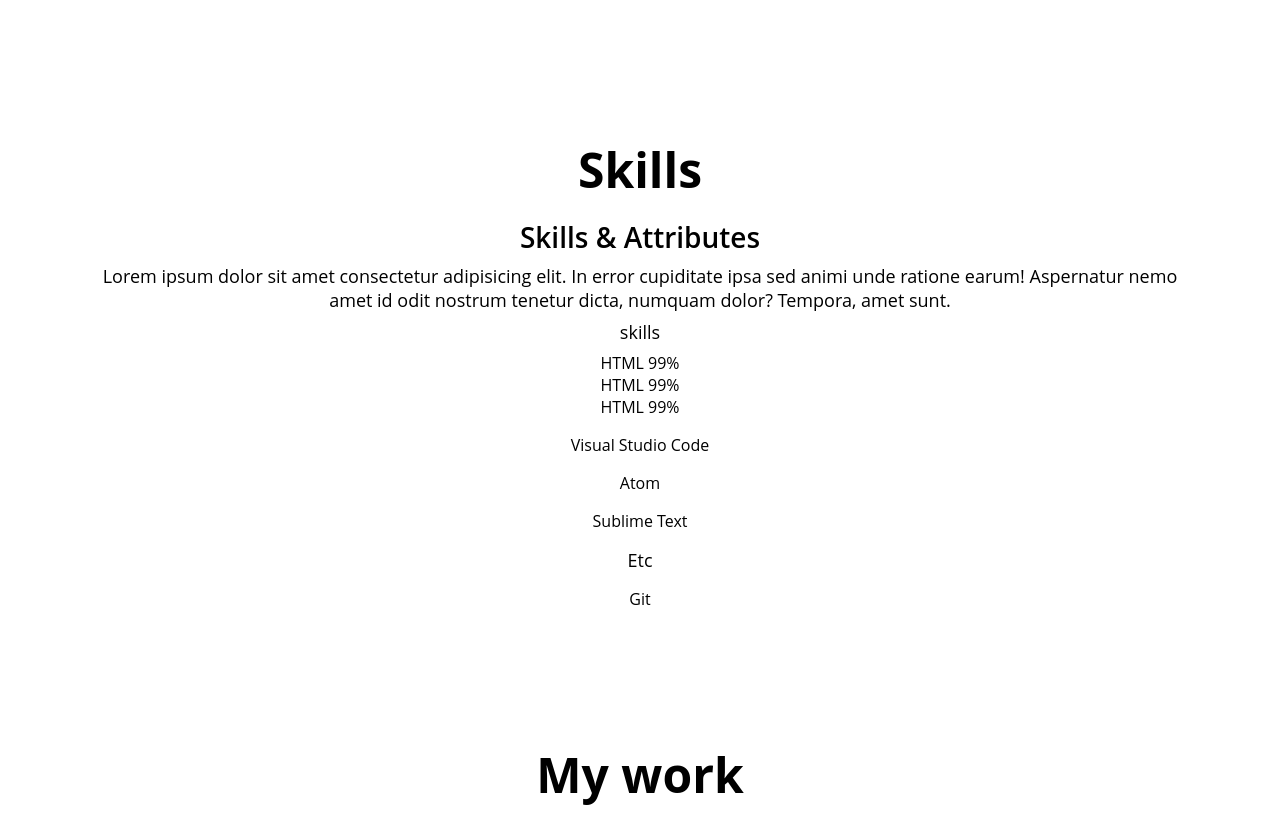
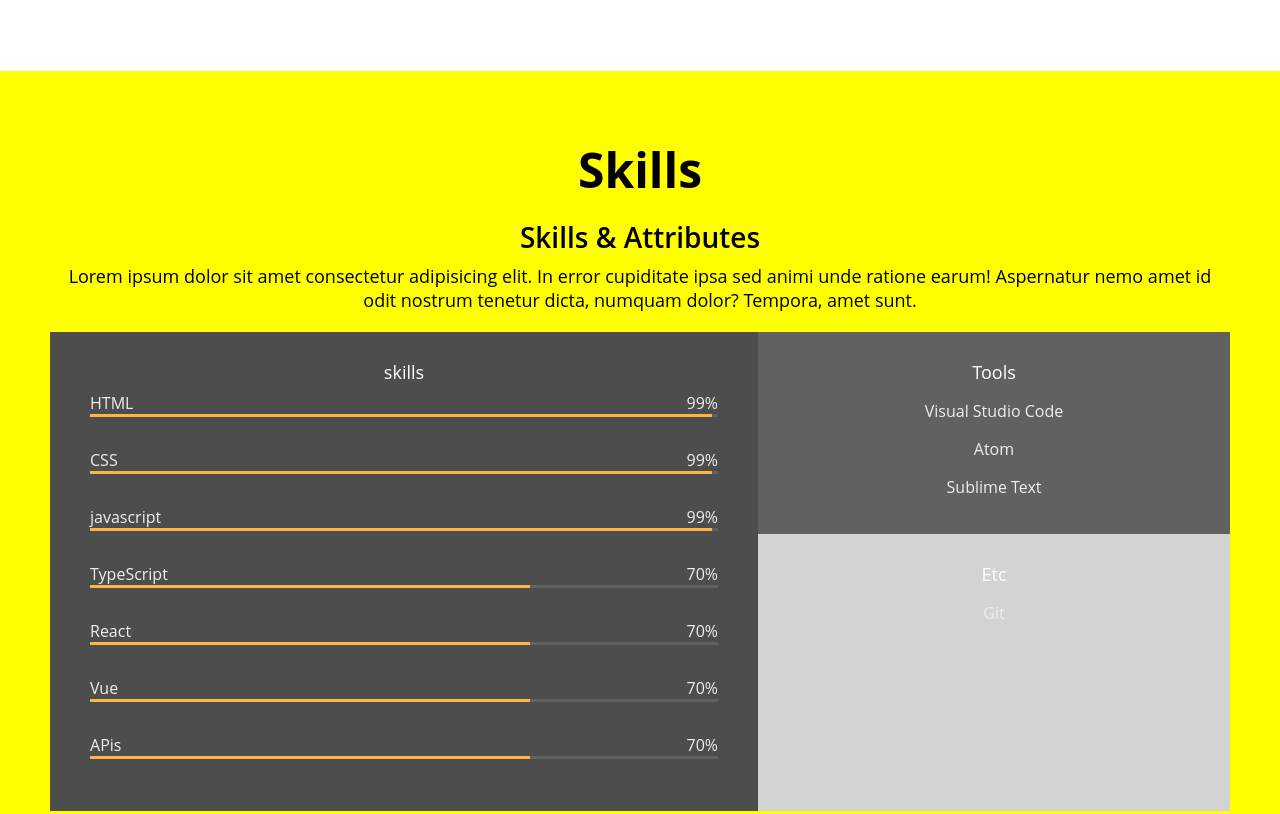
Before and after one commit to ggidismkdkw/portfolio, a plain HTML site: page index.html in a window 1280 px wide. Shown: the part 1380-2194 px from the top of the page. Drawn offline with Linux system fonts and the light colour scheme.

Commit message:
CSS: skills

```diff
--- a/index.html
+++ b/index.html
@@ -32,7 +32,7 @@
         <button class="home_contact">Contact Me</button>
     </section>
     <!-- About -->
-    <section id="about" class="section">
+    <section id="about" class="section section_container">
         <h1>About me</h1>
         <p>"가장 낮은 곳에서 기초부터 튼튼하게 다지겠습니다. <br>
         한번 결정한 일은 최선을 다하여 해내는 정신력과 실천력, 그것이 밑받침이 되어야만 하고 저는 그것을 가장 낮은 곳에서부터 시작하여 충분히 소화해낼 수 있는 각오가 되어 있습니다.
@@ -64,16 +64,17 @@
             </div>
         </div>
     </section>
-    <!-- Work -->
+    <!-- SKills -->
     <section id="skills" class="section">
-        <h1>Skills</h1>
+        <div class="section_container">
+            <h1>Skills</h1>
         <h2>Skills & Attributes</h2>
         <p>
             Lorem ipsum dolor sit amet consectetur adipisicing elit. In error cupiditate ipsa sed animi unde ratione earum! Aspernatur nemo amet id odit nostrum tenetur dicta, numquam dolor? Tempora, amet sunt.
         </p>
         <div class="skillset">
             <div class="skillset_left">
-                <h3 class="skiillset_title">skills</h3>
+                <h3 class="skillset_title">skills</h3>
                 <div class="skill">
                     <div class="skill_description">
                         <span>HTML</span>
@@ -85,7 +86,7 @@
                 </div>
                 <div class="skill">
                     <div class="skill_description">
-                        <span>HTML</span>
+                        <span>CSS</span>
                         <span>99%</span>
                     </div>
                     <div class="skill_bar">
@@ -94,17 +95,53 @@
                 </div>
                 <div class="skill">
                     <div class="skill_description">
-                        <span>HTML</span>
+                        <span>javascript</span>
                         <span>99%</span>
                     </div>
                     <div class="skill_bar">
                         <div class="skill_value"></div>
                     </div>
                 </div>
+                <div class="skill">
+                    <div class="skill_description">
+                        <span>TypeScript</span>
+                        <span>70%</span>
+                    </div>
+                    <div class="skill_bar">
+                        <div class="skill_value" style="width:70%;"></div>
+                    </div>
+                </div>
+                <div class="skill">
+                    <div class="skill_description">
+                        <span>React</span>
+                        <span>70%</span>
+                    </div>
+                    <div class="skill_bar">
+                        <div class="skill_value" style="width:70%;"></div>
+                    </div>
+                </div>
+                <div class="skill">
+                    <div class="skill_description">
+                        <span>Vue</span>
+                        <span>70%</span>
+                    </div>
+                    <div class="skill_bar">
+                        <div class="skill_value" style="width:70%;"></div>
+                    </div>
+                </div>
+                <div class="skill">
+                    <div class="skill_description">
+                        <span>APis</span>
+                        <span>70%</span>
+                    </div>
+                    <div class="skill_bar">
+                        <div class="skill_value" style="width:70%;"></div>
+                    </div>
+                </div>
             </div>
             <div class="skillset_right">
                 <div class="tools">
-                    <h3 class="skillset_title"></h3>
+                    <h3 class="skillset_title">Tools</h3>
                     <ul class="tools_list">Visual Studio Code</ul>
                     <ul class="tools_list">Atom</ul>
                     <ul class="tools_list">Sublime Text</ul>
@@ -116,6 +153,7 @@
                     </ul>
                 </div>
             </div>
+        </div>
         </div>
     </section>
     <!-- Work -->
--- a/style.css
+++ b/style.css
@@ -161,6 +161,10 @@ p {
 .section {
   padding: 50px;
   text-align: center;
+  margin: auto;
+}
+
+.section_container {
   max-width: 1200px;
   margin: auto;
 }
@@ -199,3 +203,60 @@ p {
 .major_description {
   font-size: var(--font-small);
 }
+
+/* Skills */
+
+#skills {
+  background-color: yellow;
+}
+
+.skillset {
+  display: flex;
+  background-color: lightgrey;
+  color: var(--color-light-white);
+  margin: 20px 0;
+}
+
+.skillset_title {
+  color: var(--color-white);
+}
+
+.skillset_left {
+  flex-basis: 60%;
+  background-color: var(--color-dark-grey);
+  padding: 20px 40px;
+}
+
+.skill {
+  margin-bottom: 32px;
+}
+
+.skill_description {
+  display: flex;
+  justify-content: space-between;
+}
+
+.skill_bar {
+  width: 100%;
+  height: 3px;
+  background-color: var(--color-grey);
+}
+
+.skill_value {
+  width: 99%;
+  height: 100%;
+  background-color: var(--color-orange);
+}
+
+.skillset_right {
+  flex-basis: 40%;
+}
+
+.tools {
+  background-color: var(--color-grey);
+}
+
+.tools,
+.etc {
+  padding: 20px;
+}
```
